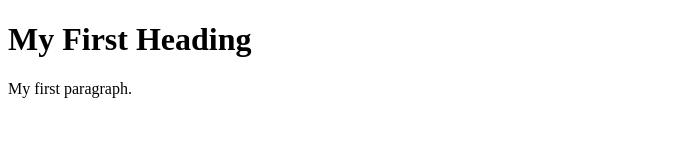
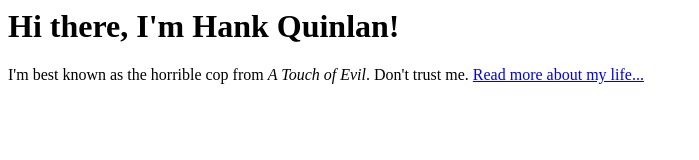
Before and after one commit to lithint/lithint.github.io, a plain HTML site: page index.html in a window 1280 px wide. Shown: the whole page, without its empty margins (0-699 px from the left). Drawn offline with Linux system fonts and the light colour scheme.

Commit message:
Update index.html

```diff
--- a/index.html
+++ b/index.html
@@ -1,10 +1,4 @@
-<!DOCTYPE html>
-<html>
-<body>
-
-<h1>My First Heading</h1>
-
-<p>My first paragraph.</p>
-
-</body>
-</html>
+		<div class="blurb">
+			<h1>Hi there, I'm Hank Quinlan!</h1>
+			<p>I'm best known as the horrible cop from <em>A Touch of Evil</em>. Don't trust me. <a href="/about">Read more about my life...</a></p>
+		</div>
```
